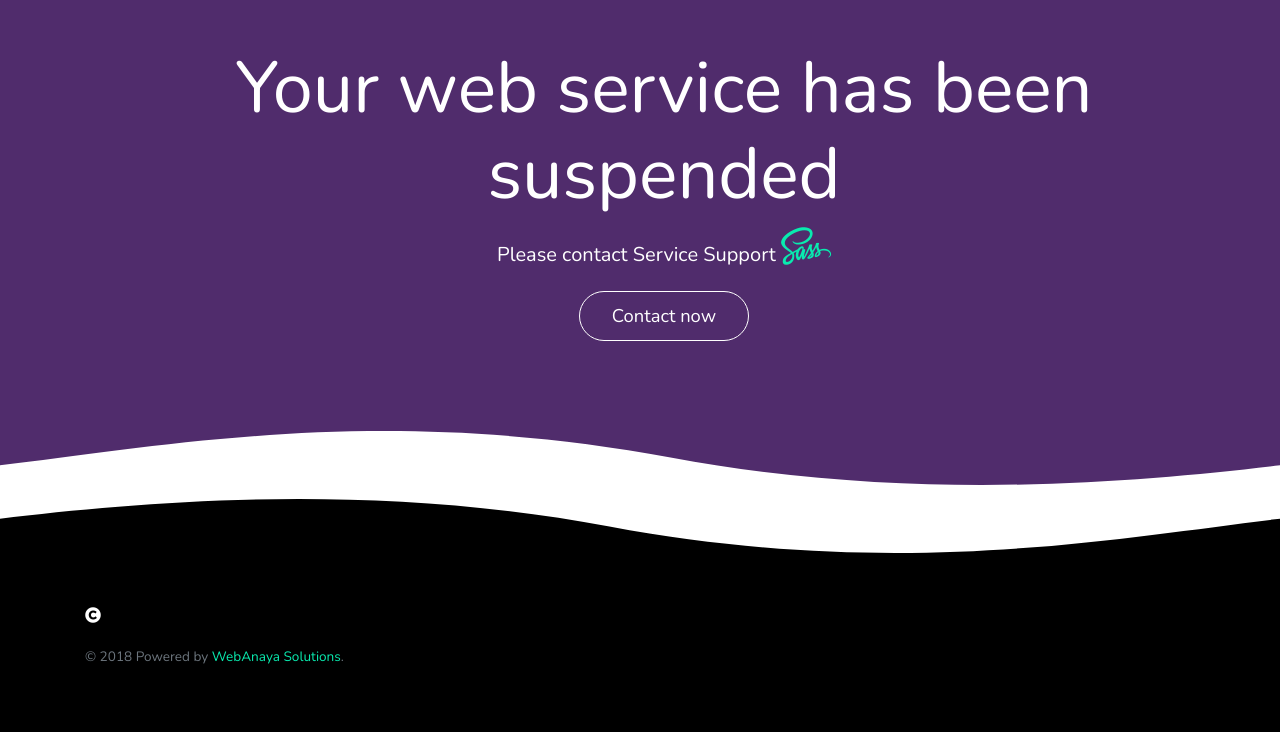
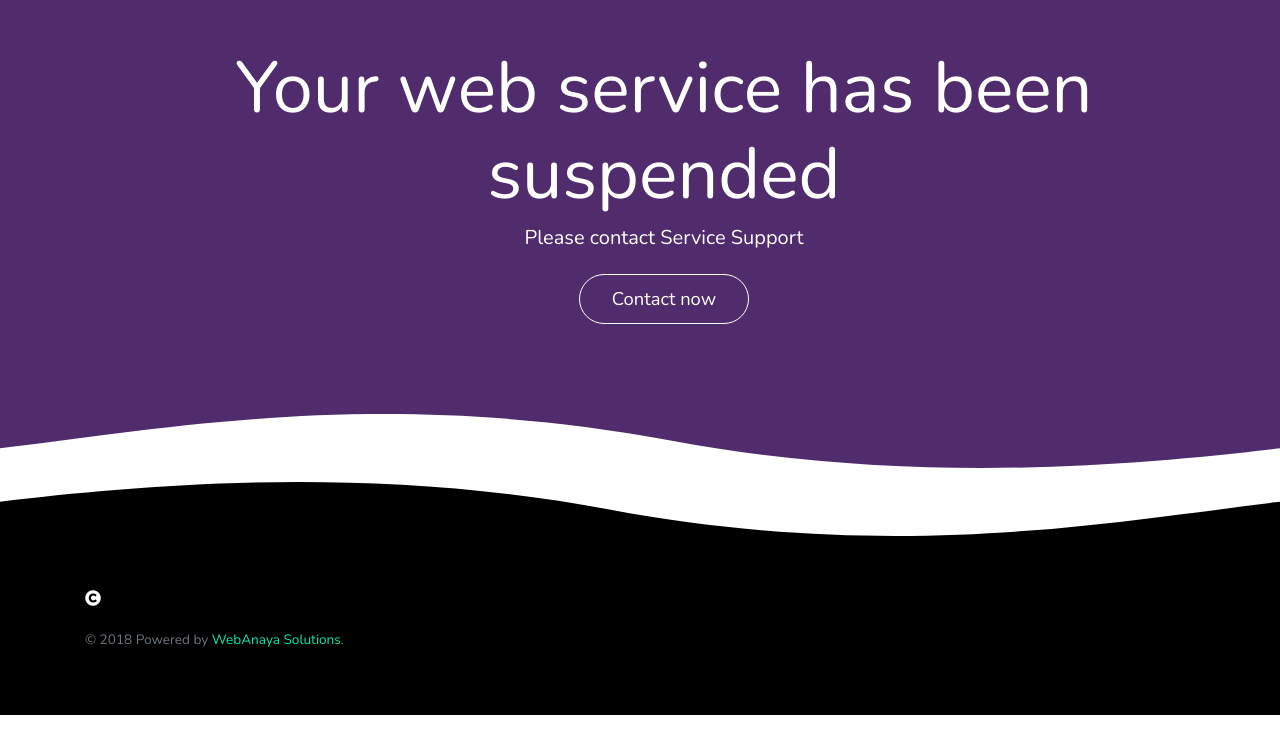
Before and after one commit to ilearnbydoing/suspended, a plain HTML site: page index.html in a window 1280 px wide. Shown: the part 139-887 px from the top of the page. Drawn offline with nearby package versions, Linux system fonts and the light colour scheme.

Commit message:
Initial commit

```diff
--- a/index.html
+++ b/index.html
@@ -31,7 +31,7 @@ HEADER
             <div class="d-lg-flex align-items-center justify-content-between text-center pl-lg-5">
                 <div class="col pt-4 pb-4">
                     <h1 class="display-3">Your web service has been <strong>suspended</strong></h1>
-                    <h5 class="font-weight-light mb-4">Please contact<strong> Service</strong> Support <strong><i class="fab fa-sass fa-2x text-info"></i></strong></h5>
+                    <h5 class="font-weight-light mb-4">Please contact<strong> Service</strong> Support</h5>
                     <a href="https://www.webanaya.com/contact" target="_blank" class="btn btn-lg btn-outline-white btn-round">Contact now</a>
                 </div>
                             </div>
```
Also changed, not shown: 1 other file.
